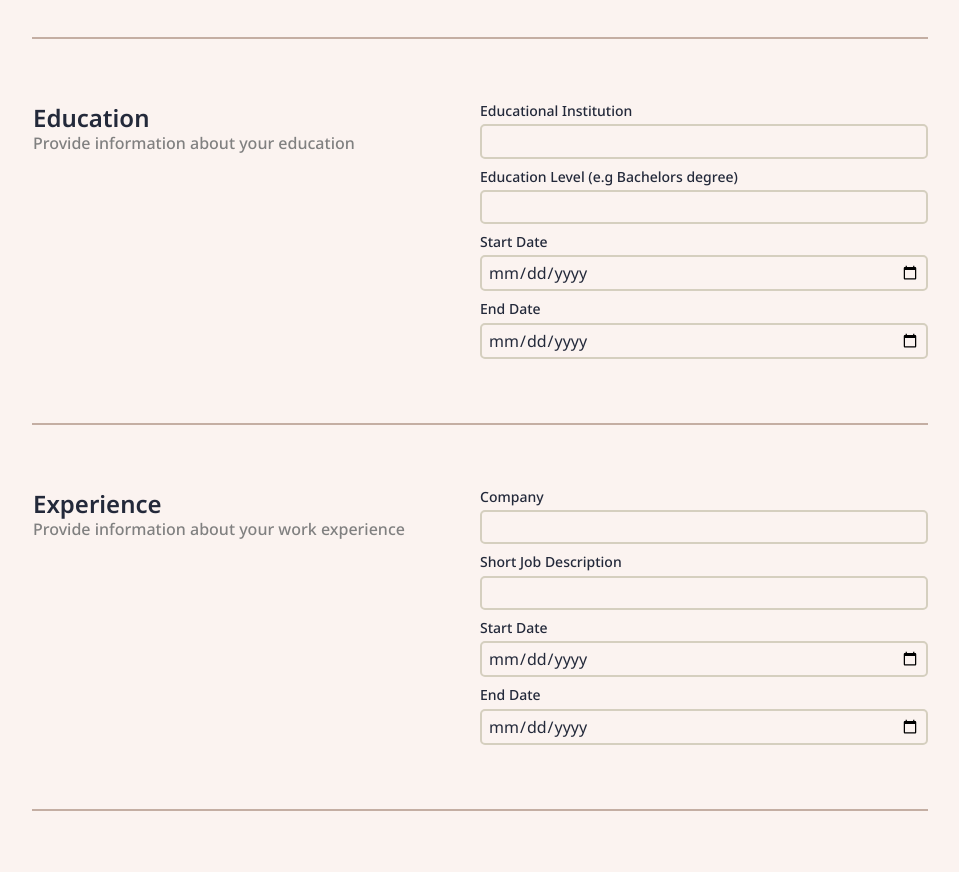
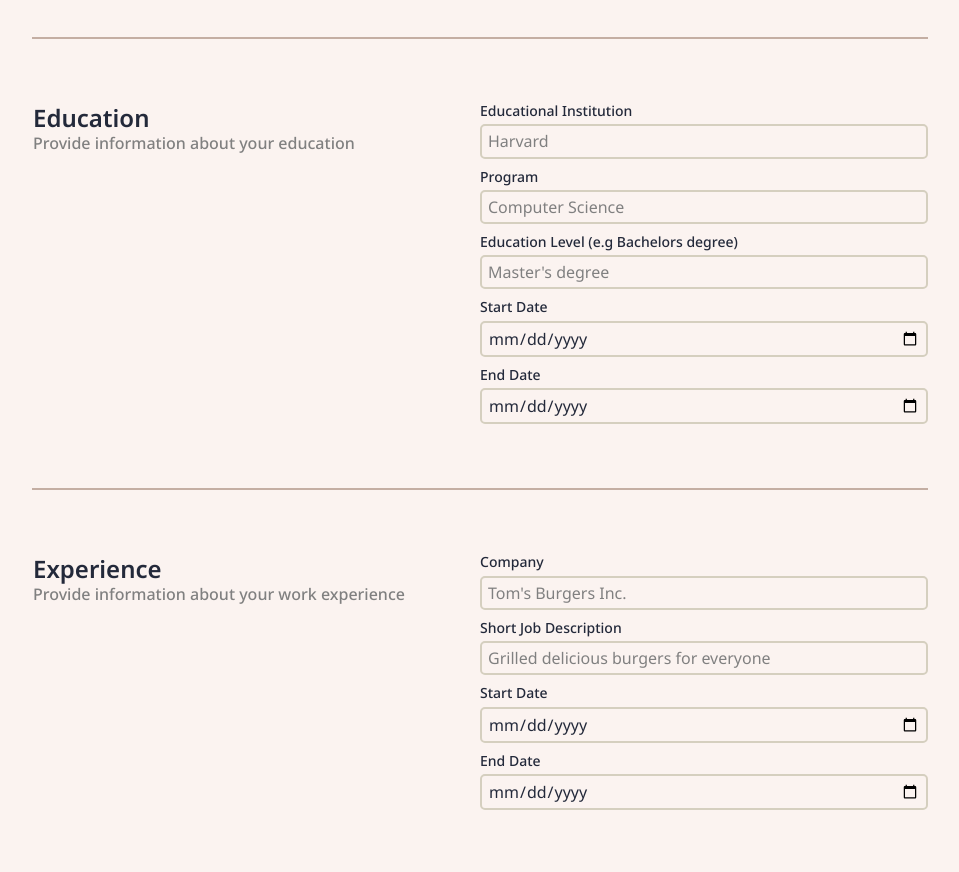
Before and after one commit to litaish/cv-generator, a React (Create React App) app: page / in a window 1280 px wide. Shown: the part 680-1552 px from the top of the page, without its empty margins (160-1119 px from the left). Built offline with nearby package versions, Linux system fonts and the light colour scheme.

Commit message:
Add placeholders. Add extra Program field to Education section.

```diff
--- a/src/components/Education.js
+++ b/src/components/Education.js
@@ -12,11 +12,29 @@ class Education extends React.Component {
         <div className={FormStyles.group}>
           <div className={FormStyles.row}>
             <label htmlFor="ed_institution">Educational Institution</label>
-                <input id="ed_institution" type="text"></input>
+            <input
+              id="ed_institution"
+              type="text"
+              placeholder="Harvard"
+            ></input>
           </div>
           <div className={FormStyles.row}>
-                <label htmlFor="ed_level">Education Level (e.g Bachelors degree)</label>
-                <input id="ed_level" type="text"></input>
+            <label htmlFor="ed_program">Program</label>
+            <input
+              id="ed_program"
+              type="text"
+              placeholder="Computer Science"
+            ></input>
+          </div>
+          <div className={FormStyles.row}>
+            <label htmlFor="ed_level">
+              Education Level (e.g Bachelors degree)
+            </label>
+            <input
+              id="ed_level"
+              type="text"
+              placeholder="Master's degree"
+            ></input>
           </div>
           <div className={FormStyles.row}>
             <label htmlFor="ed_from_date">Start Date</label>
--- a/src/components/Experience.js
+++ b/src/components/Experience.js
@@ -12,11 +12,19 @@ class Experience extends React.Component {
         <div className={FormStyles.group}>
           <div className={FormStyles.row}>
             <label htmlFor="company_name">Company</label>
-                <input id="company_name" type="text"></input>
+            <input
+              id="company_name"
+              type="text"
+              placeholder="Tom's Burgers Inc."
+            ></input>
           </div>
           <div className={FormStyles.row}>
             <label htmlFor="job_description">Short Job Description</label>
-                <input id="job_description" type="text"></input>
+            <input
+              id="job_description"
+              type="text"
+              placeholder="Grilled delicious burgers for everyone"
+            ></input>
           </div>
           <div className={FormStyles.row}>
             <label htmlFor="job_start">Start Date</label>
--- a/src/components/Skills.js
+++ b/src/components/Skills.js
@@ -12,7 +12,7 @@ class Skills extends React.Component {
             <div className={FormStyles.group}>
               <div className={FormStyles.row}>
                 <label htmlFor="skills">Skills (Write skill in new line)</label>
-                <textarea id="skills"></textarea>
+                <textarea id="skills" placeholder="Java"></textarea>
               </div>
             </div>
           </div>
```
Lines whose indentation alone changed are shown as unchanged.
